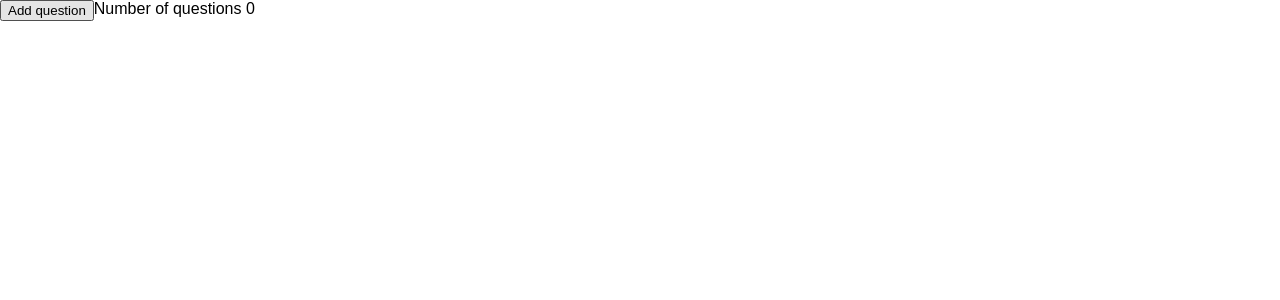
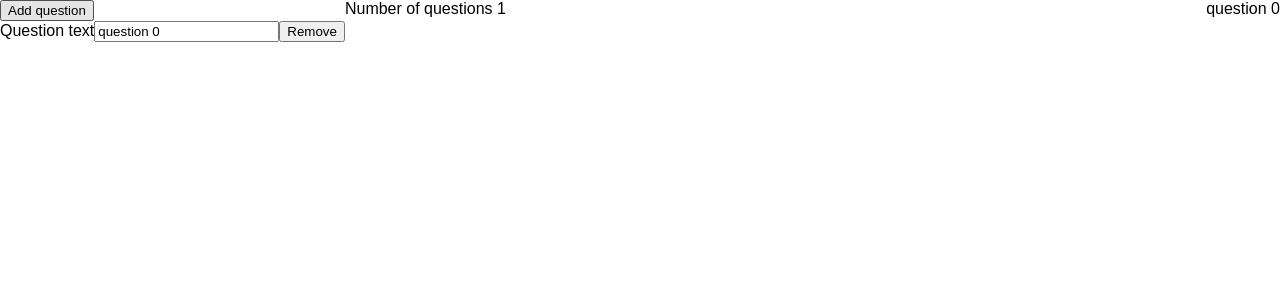
Before and after one commit to nxt-insurance/ucc, a React (Create React App) app: page / in a window 1280 px wide. Shown: the top 300 px of the page. Built offline with nearby package versions, Linux system fonts and the light colour scheme.

Commit message:
First question stays

```diff
--- a/src/App.js
+++ b/src/App.js
@@ -36,7 +36,7 @@ class App extends Component {
     constructor(props) {
         super(props);
         this.state = {
-            questions: []
+            questions: ['question 0']
         }
     }
 
@@ -60,11 +60,12 @@ class App extends Component {
     };
 
     handleRemoveClick = (index) => {
+        if (this.state.questions.length > 1) {
         this.setState({
             questions: this.state.questions.filter((el, i) => {
                 return i !== index;
             })
-        })
+        })}
     };
 
     render() {
```
